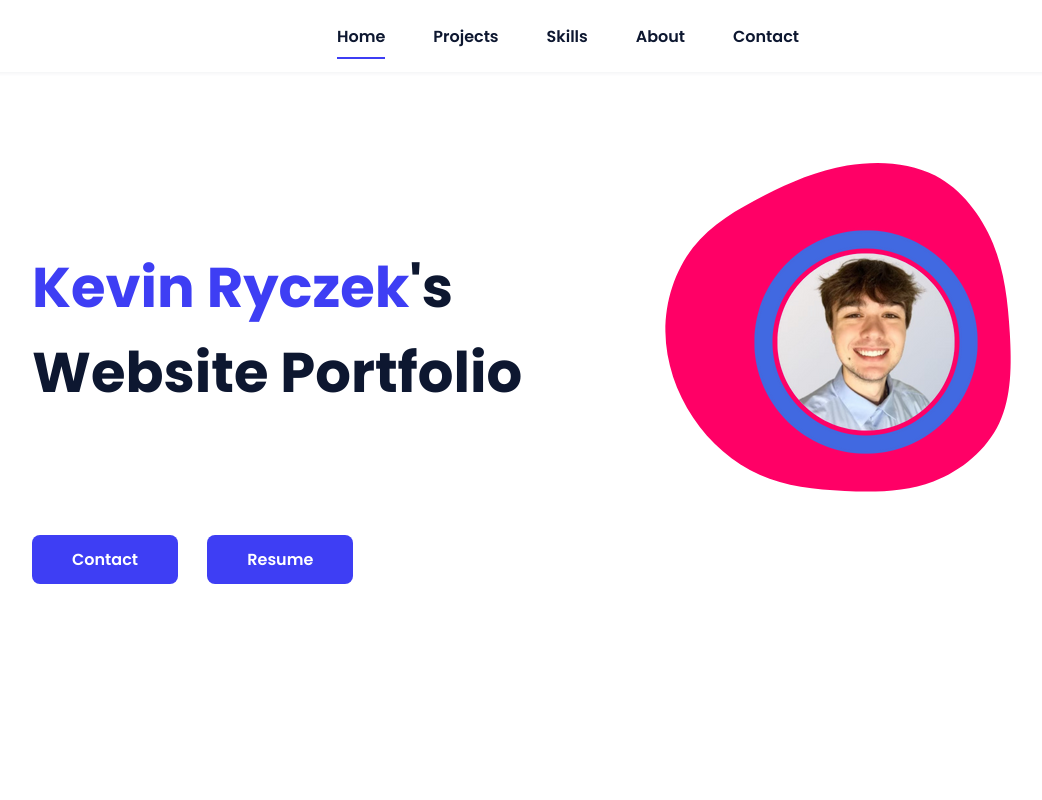
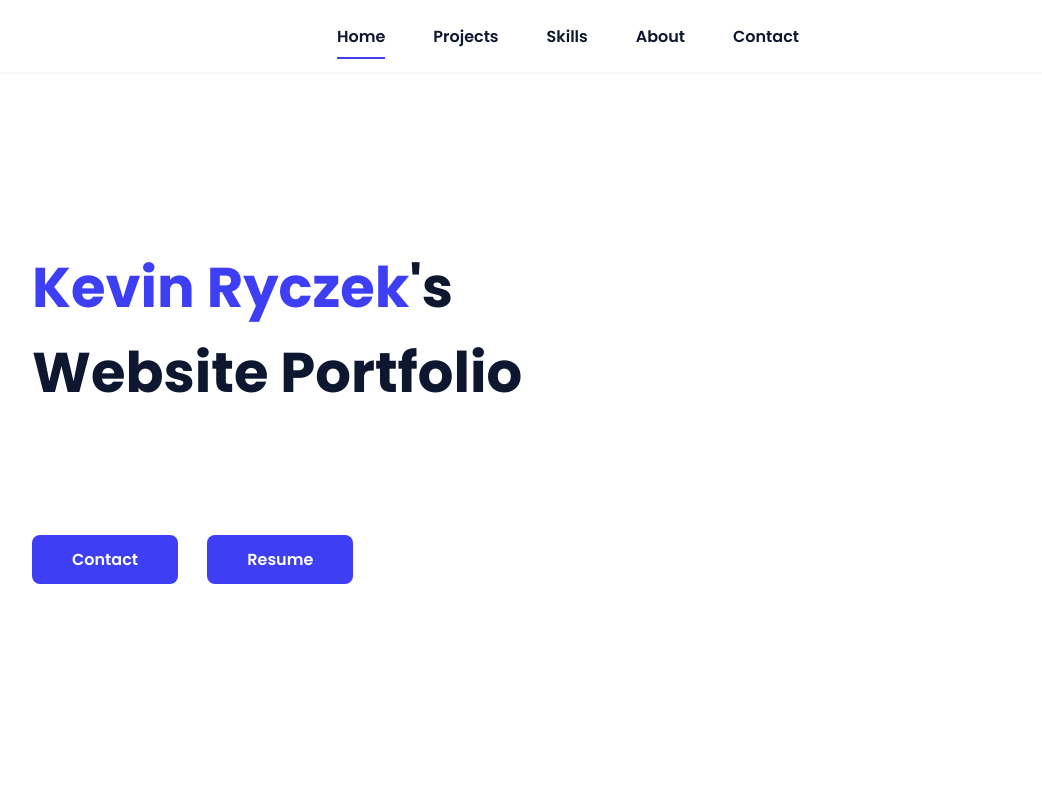
Before and after one commit to kevinryczek/kevinryczek.github.io, a plain HTML site: page index.html in a window 1280 px wide. Shown: the top 800 px of the page, without its empty margins (96-1138 px from the left). Drawn offline with nearby package versions, Linux system fonts and the light colour scheme.

Commit message:
Update index.html

```diff
--- a/index.html
+++ b/index.html
@@ -49,20 +49,6 @@
           </h1>
           <a href="#contact" class="button">Contact</a>
           <a href="Kevin's Resume.pdf" class="button">Resume</a>
-        </div>
-        <div class="home__img">
-          <svg
-            class="box1"
-            viewBox="0 0 200 230"
-            xmlns="http://www.w3.org/2000/svg"
-          >
-            <path
-              fill="#FF0066"
-              d="M45.6,-78.2C58.7,-71.4,68.6,-58.4,74.5,-44.3C80.3,-30.2,82,-15.1,82.9,0.5C83.8,16.2,83.9,32.3,77.6,45.6C71.3,58.9,58.7,69.4,44.7,74.7C30.7,80,15.4,80.2,0.4,79.5C-14.6,78.8,-29.1,77.3,-42.2,71.4C-55.3,65.6,-67,55.5,-75.4,42.9C-83.9,30.2,-89.1,15.1,-89.3,-0.1C-89.5,-15.3,-84.5,-30.6,-75.5,-42.2C-66.4,-53.7,-53.2,-61.4,-39.9,-68.2C-26.6,-74.9,-13.3,-80.7,1.5,-83.2C16.2,-85.7,32.5,-85,45.6,-78.2Z"
-              transform="translate(100 100)"
-            />
-          </svg>
-          <img class="box2" src="profilePicture.png" />
         </div>
       </section>
 
```
